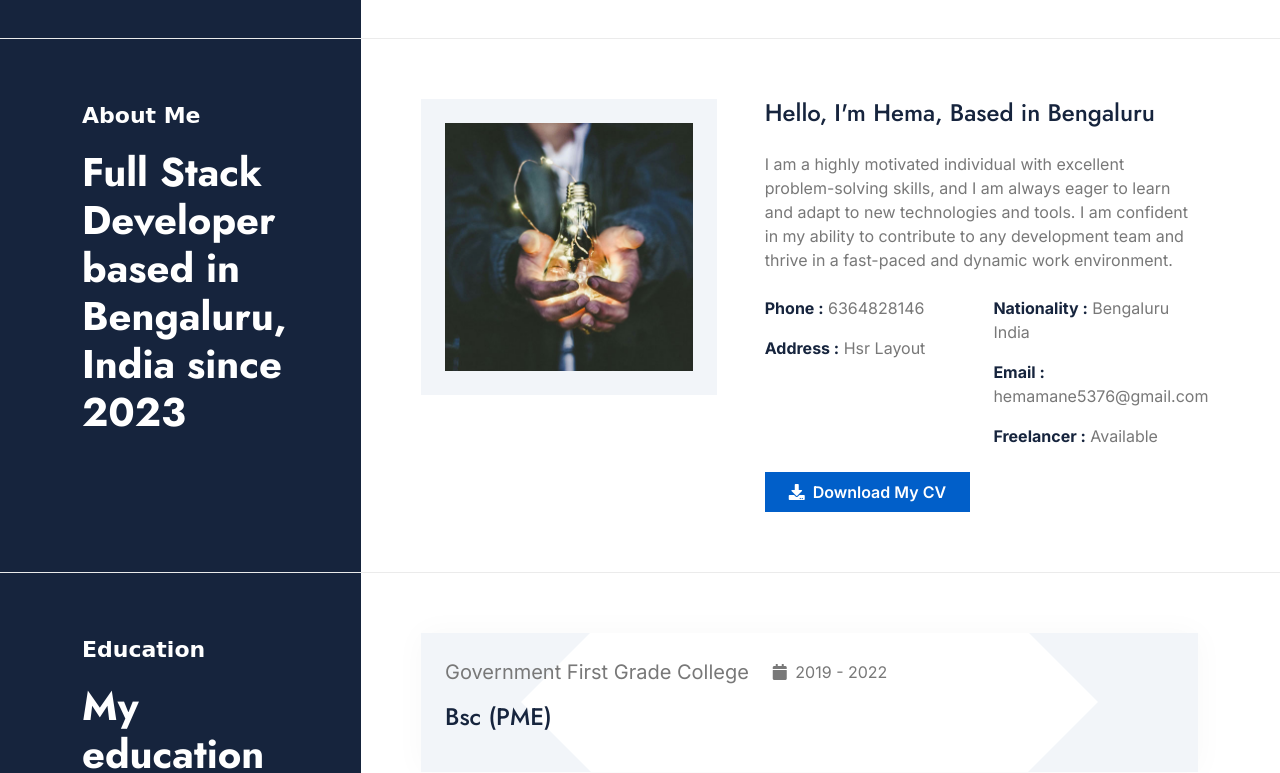
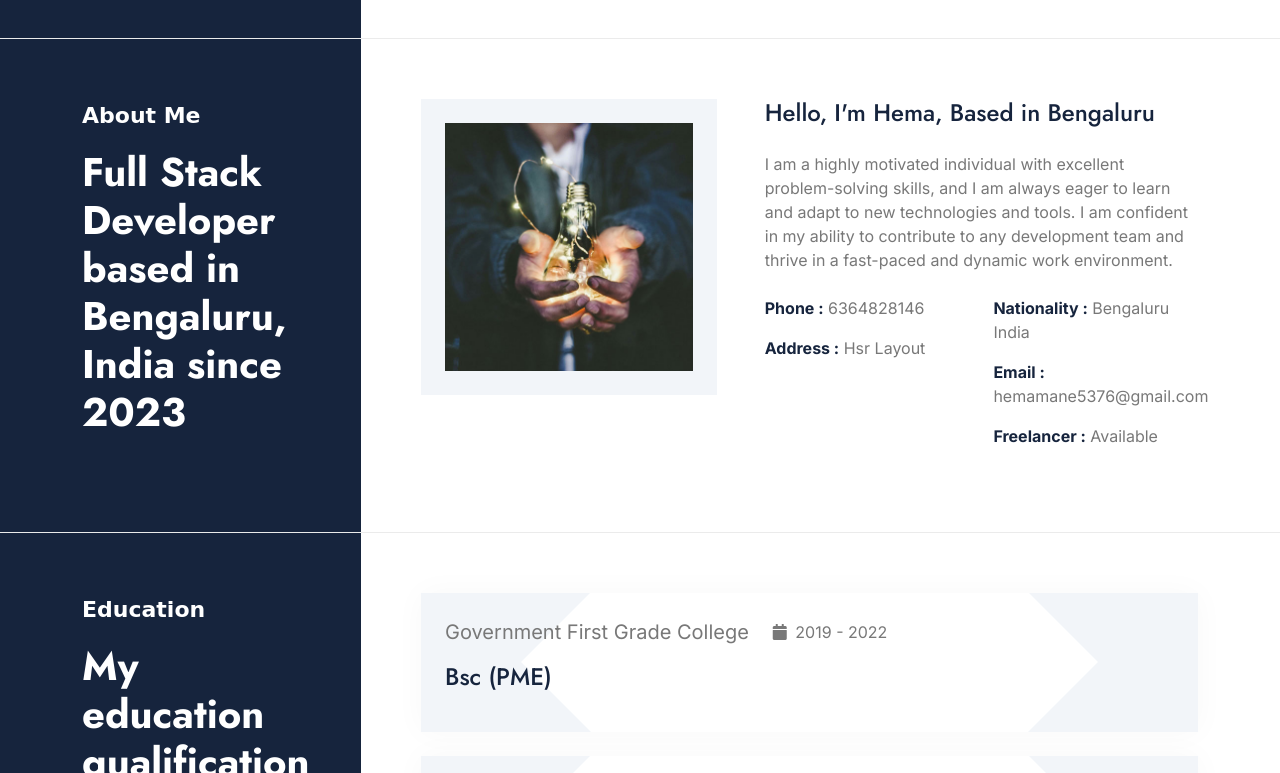
Before and after one commit to hemavmane/Portfolio, a plain HTML site: page index.html in a window 1280 px wide. Shown: the part 644-1417 px from the top of the page. Drawn offline with nearby package versions, Linux system fonts and the light colour scheme; a web font is replaced by a local one.

Commit message:
Update index.html

```diff
--- a/index.html
+++ b/index.html
@@ -184,8 +184,8 @@
                                             Available</p>
                                     </div>
                                 </div>
-                                <a href="#" class="btn btn-primary py-2 px-4"> <i
-                                        class="fas fa-download me-2"></i>Download My CV</a>
+<!--                                 <a href="#" class="btn btn-primary py-2 px-4"> <i
+                                        class="fas fa-download me-2"></i>Download My CV</a> -->
                             </div>
                         </div>
                     </div>
```
